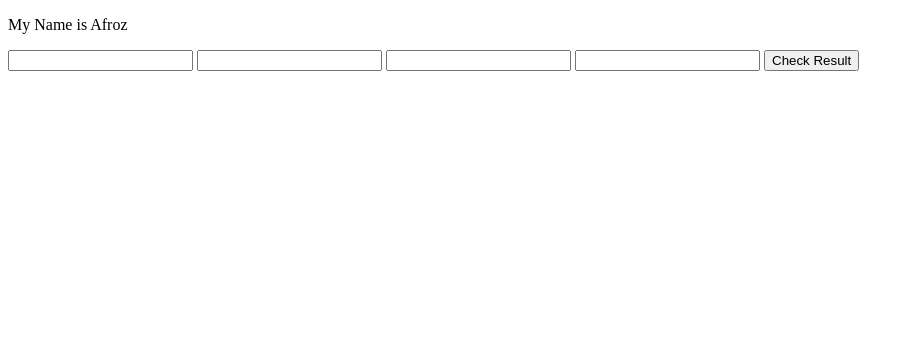
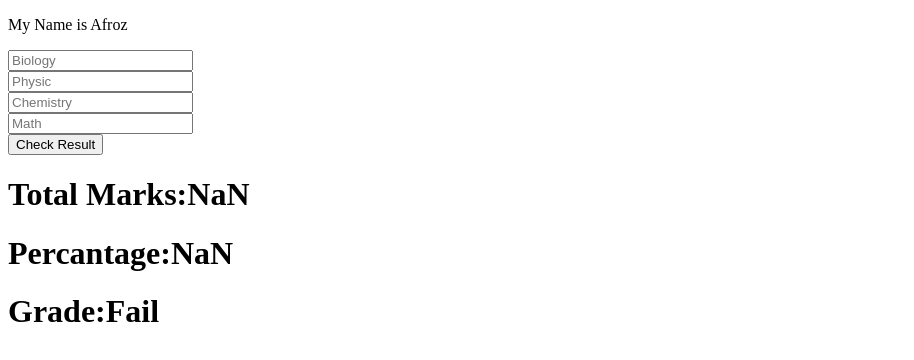
Before and after one commit to muhammadafroz7777/Java-Practice-in-class, a plain HTML site: page index.html in a window 1280 px wide. Both pictures are taken after a click on the button "Check Result". Shown: the whole page, without its empty margins (0-914 px from the left). Drawn offline with Linux system fonts and the light colour scheme.

Commit message:
Assignment Done

```diff
--- a/app.js
+++ b/app.js
@@ -2,11 +2,50 @@ var input1 = document.querySelector(".input1");
 var input2 = document.querySelector(".input2");
 var input3 = document.querySelector(".input3");
 var input4 = document.querySelector(".input4");
-function greetUser(){
-    console.log(+input1.value + +input2.value + +input3.value + +input4.value);
+function calculatePercantage(){
+var studentMarks = document.querySelector("#total-marks");
+var percantage = document.querySelector('#percantage');
+var Grade = document.querySelector("#grade");
+    // console.log(input1.value);
+    // console.log(input2.value);
+    // console.log(input3.value);
+    // console.log(input4.value);
+
+    var obtainMarks = parseInt(input1.value) + parseInt(input2.value) + parseInt(input3.value) + parseInt(input4.value);
+
+    var TotalMarks = 400;
+// console.log('obtained marks===>',obtainMarks);
+studentMarks.innerHTML = obtainMarks;
+
+var studentPercantage = obtainMarks / TotalMarks * 100;
+percantage.innerHTML = studentPercantage;
+// console.log(studentPercantage);
+
+if (studentPercantage > 90){
+    Grade.innerHTML = 'A+';
+} else if(studentPercantage > 80) {
+    Grade.innerHTML = 'A';
+
+}else if (studentPercantage > 70){
+    Grade.innerHTML = 'B';
+}else if (studentPercantage > 60){
+    Grade.innerHTML = 'C';
+}
+else{
+    Grade.innerHTML = 'Fail';
 }
 
-greetUser();
+input1.value = "";
+input2.value = "";
+input3.value = "";
+input4.value = "";
+
+}
+
+
+
+
+
 
 
 
--- a/index.html
+++ b/index.html
@@ -7,11 +7,17 @@
 </head>
 <body>
     <p class="para">My Name is Afroz</p>
-    <input class="input1" type="number" label ="Biology">
-    <input class="input2" type="number" label ="Physic">
-    <input class="input3" type="number" label ="Chemistry">
-    <input class="input4" type="number" label ="Math" >
-    <button onclick="greetUser()">Check Result</button>
+    <input class="input1" type="number" label ="Biology" placeholder="Biology"><br>
+    <input class="input2" type="number" label ="Physic" placeholder="Physic"><br>
+    <input class="input3" type="number" label ="Chemistry" placeholder="Chemistry"><br>
+    <input class="input4" type="number" label ="Math" placeholder="Math"><br>
+    <button onclick="calculatePercantage()">Check Result</button>
+
+<h1>Total Marks:<span id="total-marks">0</span></h1>
+<h1>Percantage:<span id="percantage">0</span></h1>
+<h1>Grade:<span id="grade">0</span></h1>
+
+
     <script src="app.js"></script>
 </body>
 </html>
```
